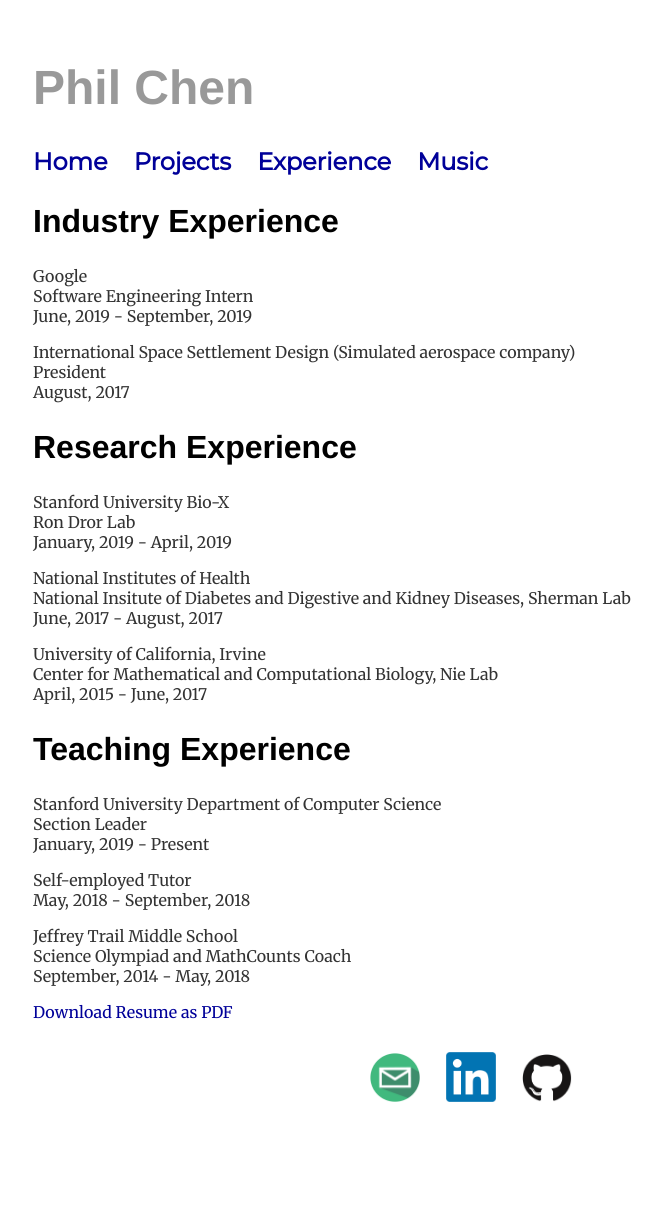
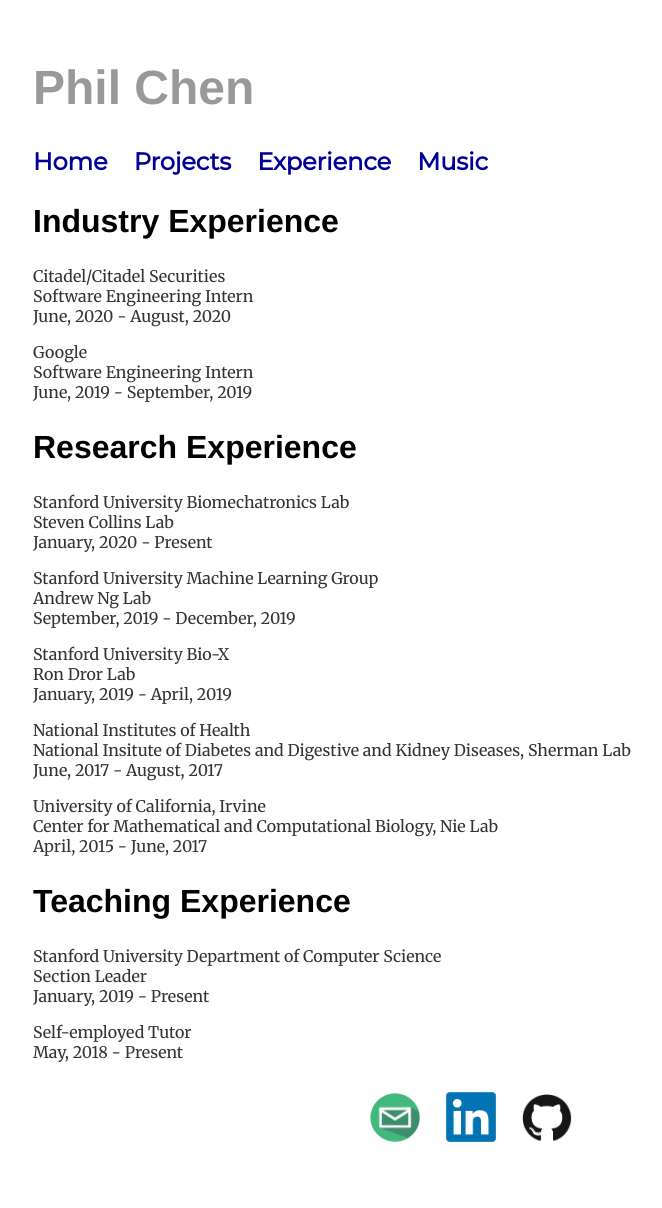
Before and after one commit to philhchen/philhchen.github.io, a Jekyll site: the page built from experience/index.html, in a window 1280 px wide. Shown: the whole page, without its empty margins (159-821 px from the left). Built offline with Jekyll 4.4.1, drawn with Linux system fonts in a browser that asks for light colours; before the commit the page ends 1168 px from its top, so only the background shows below that.

Commit message:
Update index.html

```diff
--- a/experience/index.html
+++ b/experience/index.html
@@ -5,15 +5,25 @@
 <div class="experience">
   <body>
   	<h2>Industry Experience</h2>
+  	<p>Citadel/Citadel Securities<br/>
+  		Software Engineering Intern<br/>
+  		June, 2020 - August, 2020
+  	</p>
   	<p>Google<br/>
   		Software Engineering Intern<br/>
   		June, 2019 - September, 2019
   	</p>
 
-  	<p>International Space Settlement Design (Simulated aerospace company)<br/>
-  		President<br/>
-    	August, 2017</p>
+
 	<h2>Research Experience</h2>
+	<p>Stanford University Biomechatronics Lab<br/>
+		Steven Collins Lab<br/>
+		January, 2020 - Present
+	</p>
+	<p>Stanford University Machine Learning Group<br/>
+		Andrew Ng Lab<br/>
+		September, 2019 - December, 2019
+	</p>
 	<p>Stanford University Bio-X<br/>
 		Ron Dror Lab<br/>
 		January, 2019 - April, 2019
@@ -37,16 +47,8 @@
 	</p>
 
 	<p>Self-employed Tutor<br/>
-			May, 2018 - September, 2018
+		May, 2018 - Present
 	</p>
 
-		<p>Jeffrey Trail Middle School<br/>
-			Science Olympiad and MathCounts Coach<br/>
-			September, 2014 - May, 2018
-		</p>
-
-    <p>
-    <a href="../files/Resume.pdf" title="Download Resume">Download Resume as PDF</a>
-    </p>
   </body>
 </div>
```
Lines whose indentation alone changed are shown as unchanged.
